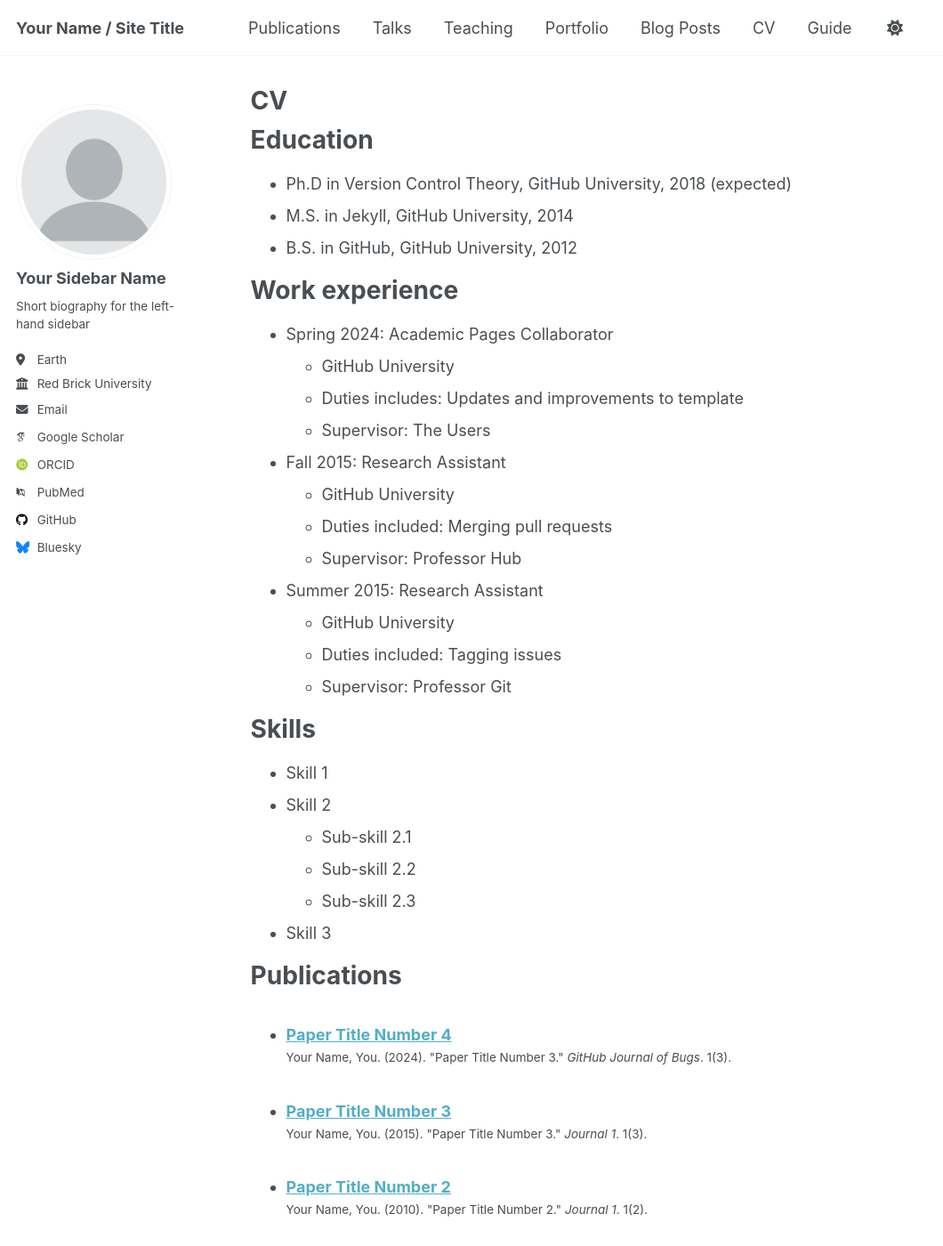
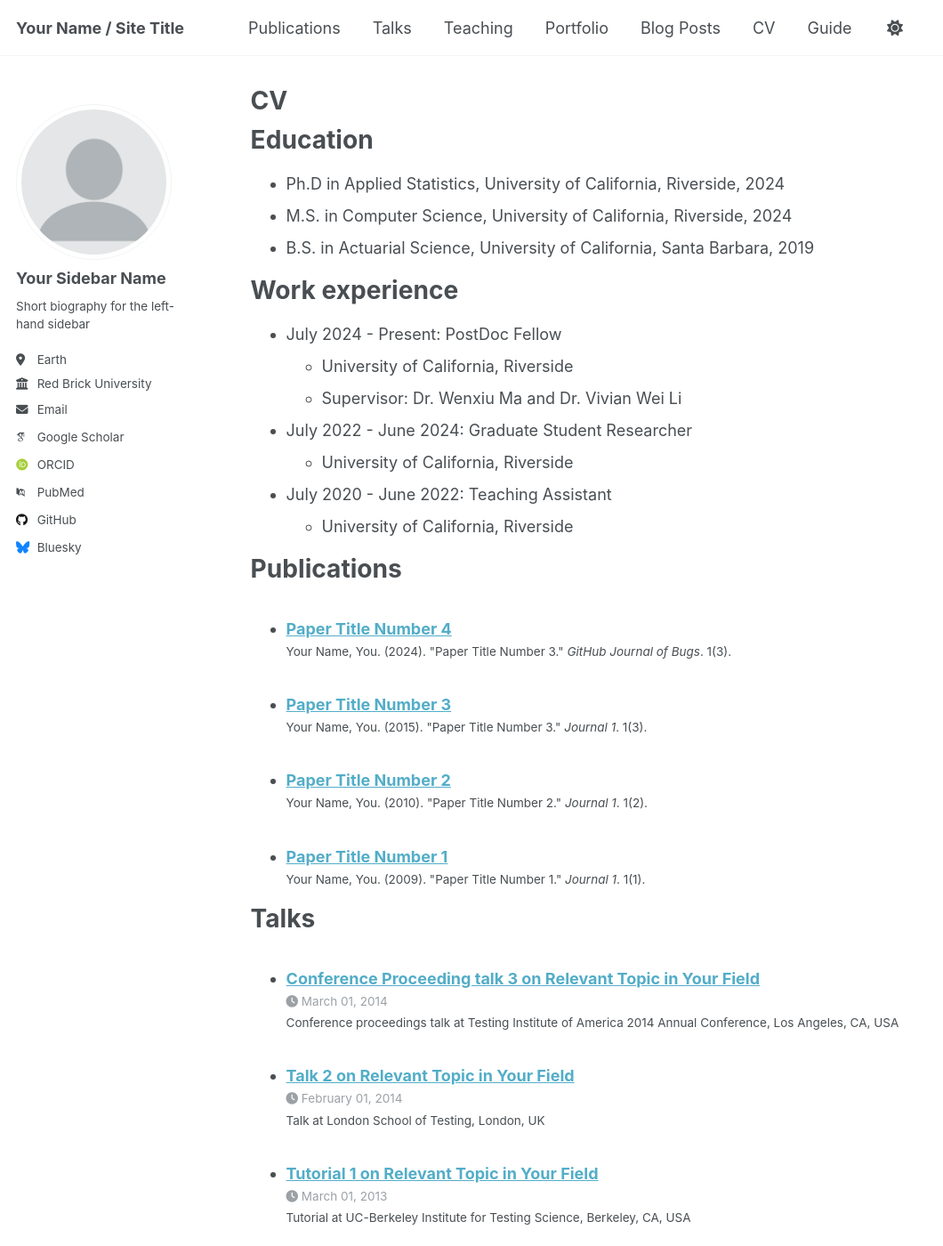
Before and after one commit to rma045/ruima, a Jekyll site: the page built from _pages/cv.md, in a window 1280 px wide and 1400 px high. Shown: the whole window at 89% size, without its empty margins (0-1060 px from the left). Built offline with Jekyll 4.4.1, drawn with Linux system fonts in a browser that asks for light colours; some web fonts are replaced.

Commit message:
Update cv.md

```diff
--- a/_pages/cv.md
+++ b/_pages/cv.md
@@ -11,35 +11,21 @@ redirect_from:
 
 Education
 ======
-* Ph.D in Version Control Theory, GitHub University, 2018 (expected)
-* M.S. in Jekyll, GitHub University, 2014
-* B.S. in GitHub, GitHub University, 2012
+* Ph.D in Applied Statistics, University of California, Riverside, 2024
+* M.S. in Computer Science, University of California, Riverside, 2024
+* B.S. in Actuarial Science, University of California, Santa Barbara, 2019
 
 Work experience
 ======
-* Spring 2024: Academic Pages Collaborator
-  * GitHub University
-  * Duties includes: Updates and improvements to template
-  * Supervisor: The Users
+* July 2024 - Present: PostDoc Fellow
+  * University of California, Riverside
+  * Supervisor: Dr. Wenxiu Ma and Dr. Vivian Wei Li
 
-* Fall 2015: Research Assistant
-  * GitHub University
-  * Duties included: Merging pull requests
-  * Supervisor: Professor Hub
+* July 2022 - June 2024: Graduate Student Researcher
+  * University of California, Riverside
 
-* Summer 2015: Research Assistant
-  * GitHub University
-  * Duties included: Tagging issues
-  * Supervisor: Professor Git
-
-Skills
-======
-* Skill 1
-* Skill 2
-  * Sub-skill 2.1
-  * Sub-skill 2.2
-  * Sub-skill 2.3
-* Skill 3
+* July 2020 - June 2022: Teaching Assistant
+  * University of California, Riverside
 
 Publications
 ======
```
